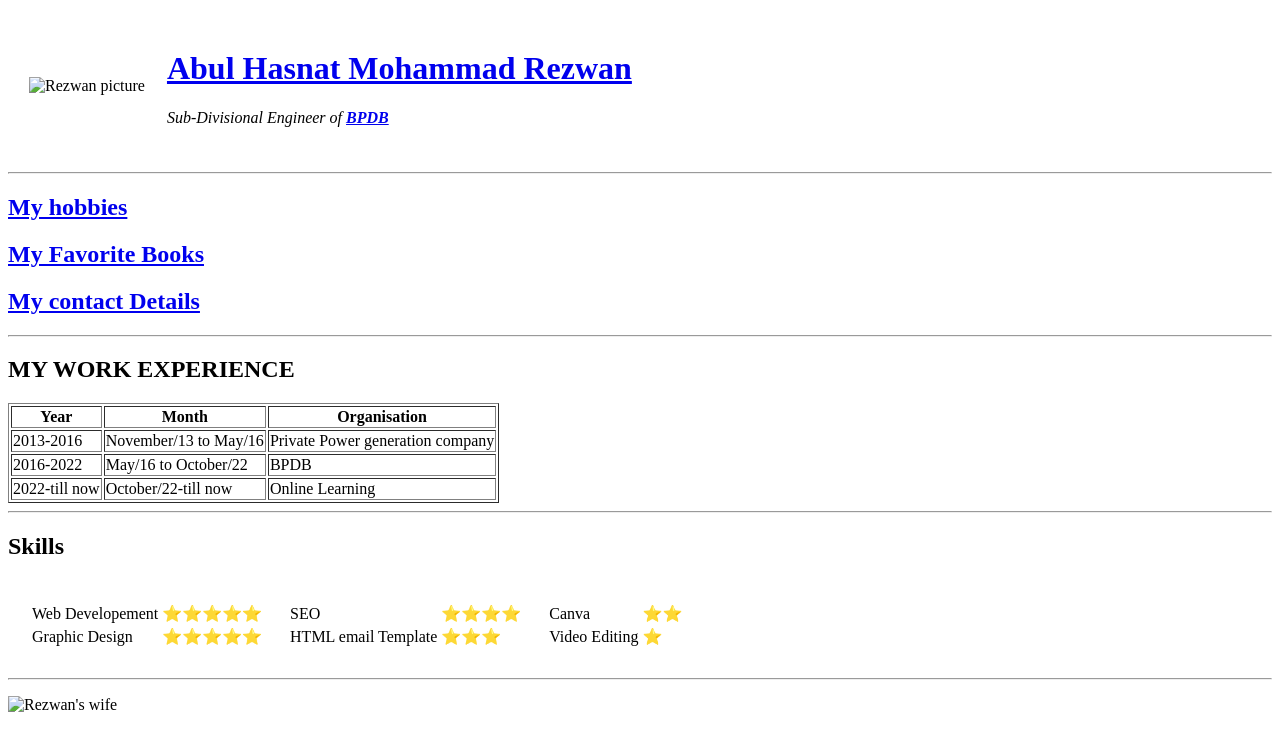
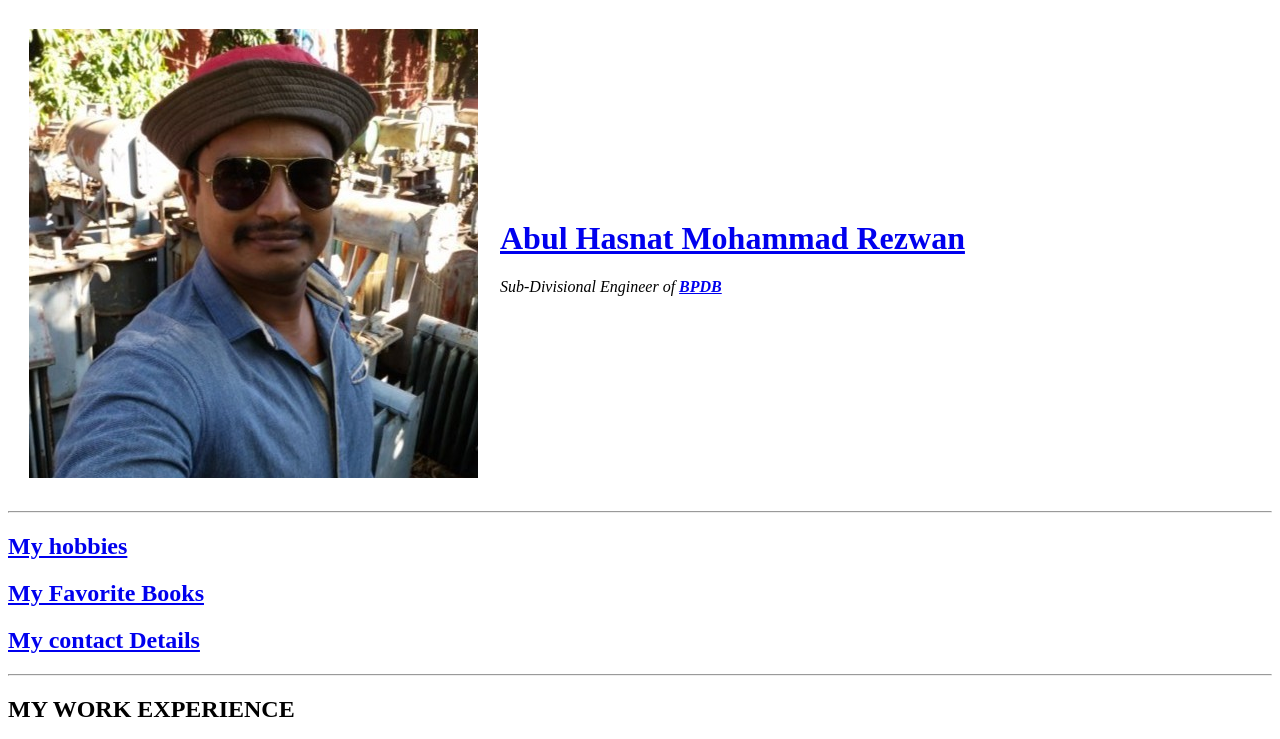
Before and after one commit to engrahmrezwan/resume, a plain HTML site: page index.html in a window 1280 px wide. Shown: the top 739 px of the page. Drawn offline with Linux system fonts and the light colour scheme.

Commit message:
Update index.html

```diff
--- a/index.html
+++ b/index.html
@@ -9,7 +9,7 @@
 <body>
   <table cellspacing='20'>
     <tr>
-      <td><img src="images\rezwan.jpg" alt="Rezwan picture"></td>
+      <td><img src="rezwan.jpg" alt="Rezwan picture"></td>
     <td><h1><a href="https://www.facebook.com/abulhasnat.mohammadrezwan.92">Abul Hasnat Mohammad Rezwan</a></h1>
     <p>
       <em>Sub-Divisional Engineer of <strong><a href="http://www.bpdb.gov.bd/">BPDB</a></strong> </em>
@@ -89,7 +89,7 @@
 </table>
 <hr>
   <p>
-    <img src="images\arabi.jpg" alt="Rezwan's wife">
+    <img src="arabi.jpg" alt="Rezwan's wife">
   </p>
 
 </body>
```
